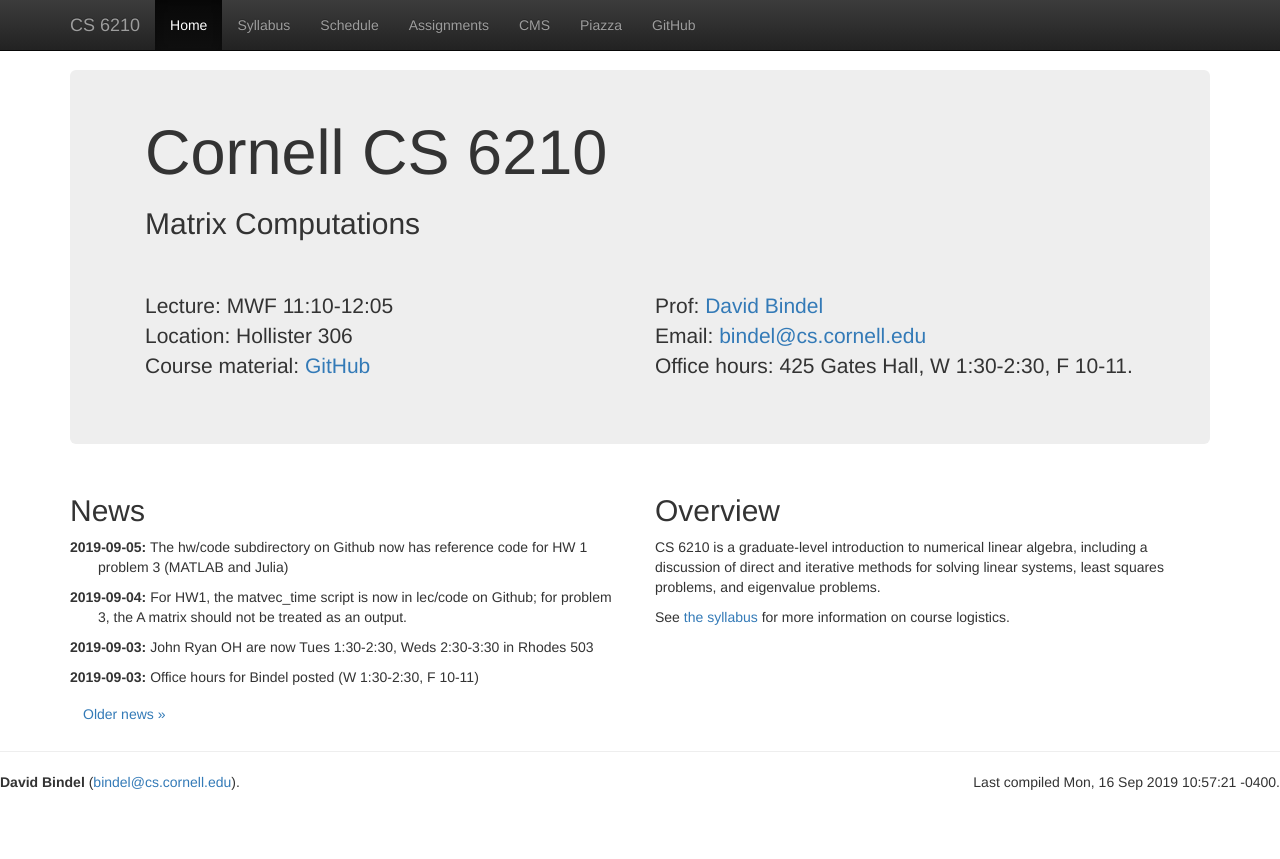
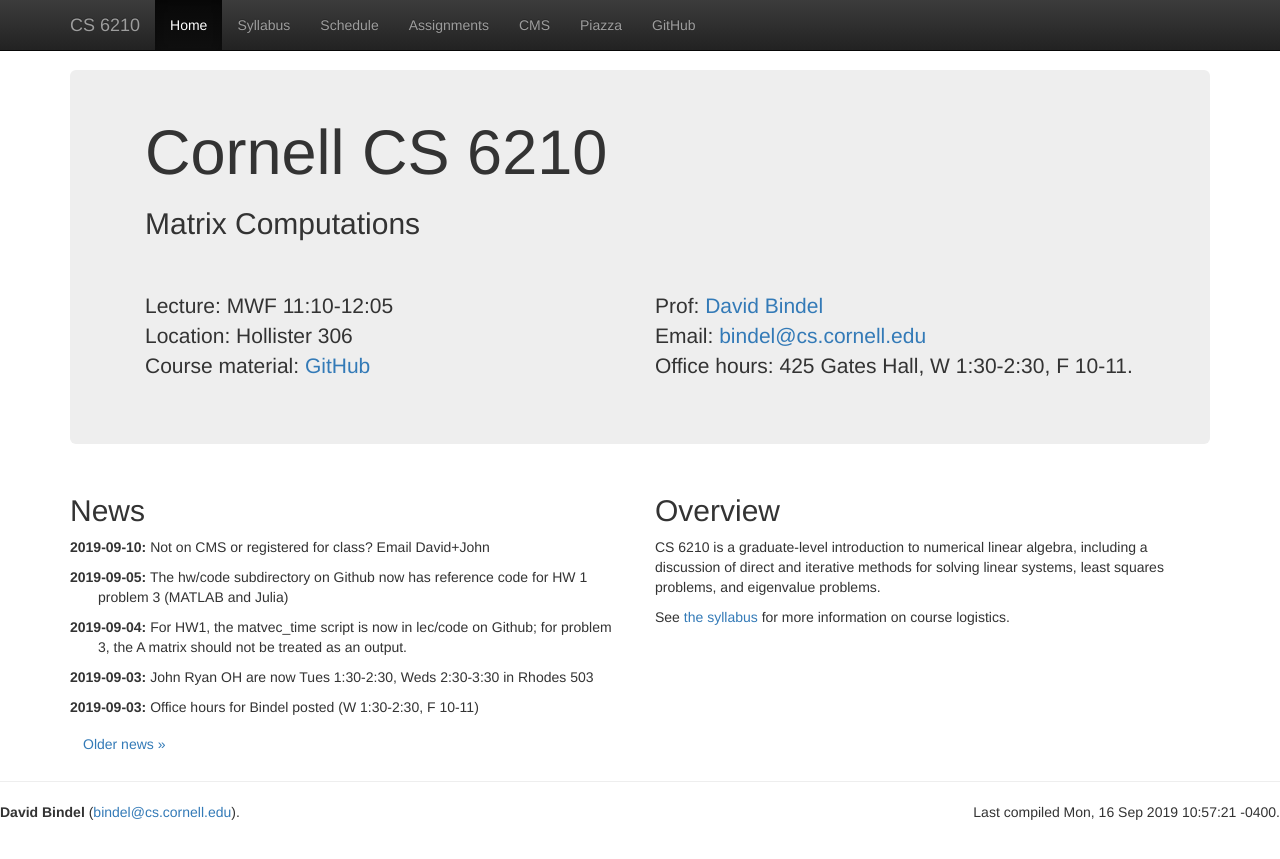
Before and after one commit to dbindel/cs6210-f19, a Jekyll site: the page built from web/index.html, in a window 1280 px wide. Shown: the top 859 px of the page. Built offline with Jekyll 4.4.1, drawn with Linux system fonts in a browser that asks for light colours; nearby versions of some CDN libraries.

Commit message:
Update news.yml

```diff
--- a/web/_data/news.yml
+++ b/web/_data/news.yml
@@ -10,3 +10,6 @@
 -
   date: 2019-09-05
   text: "The hw/code subdirectory on Github now has reference code for HW 1 problem 3 (MATLAB and Julia)"
+-
+  date: 2019-09-10
+  text: "Not on CMS or registered for class? Email David+John"
```
